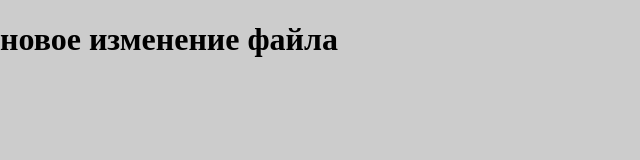
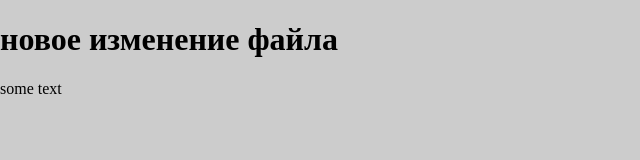
Before and after one commit to davydovsergei/site, a plain HTML site: page index.html in a window 1280 px wide. Shown: the full height of the page, 0-640 px from the left. Drawn offline with nearby package versions, Linux system fonts and the light colour scheme.

Commit message:
3 commit

```diff
--- a/index.html
+++ b/index.html
@@ -31,11 +31,9 @@
         <header>
             <h1>новое изменение файла</h1>
         </header>
-        <nav></nav>
-        <section>
-            <article></article>
-        </section>
-        <aside></aside>
+        <div class="main">
+            <p>some text</p>
+        </div>
         <footer></footer>
     </body>
 </html>
```
